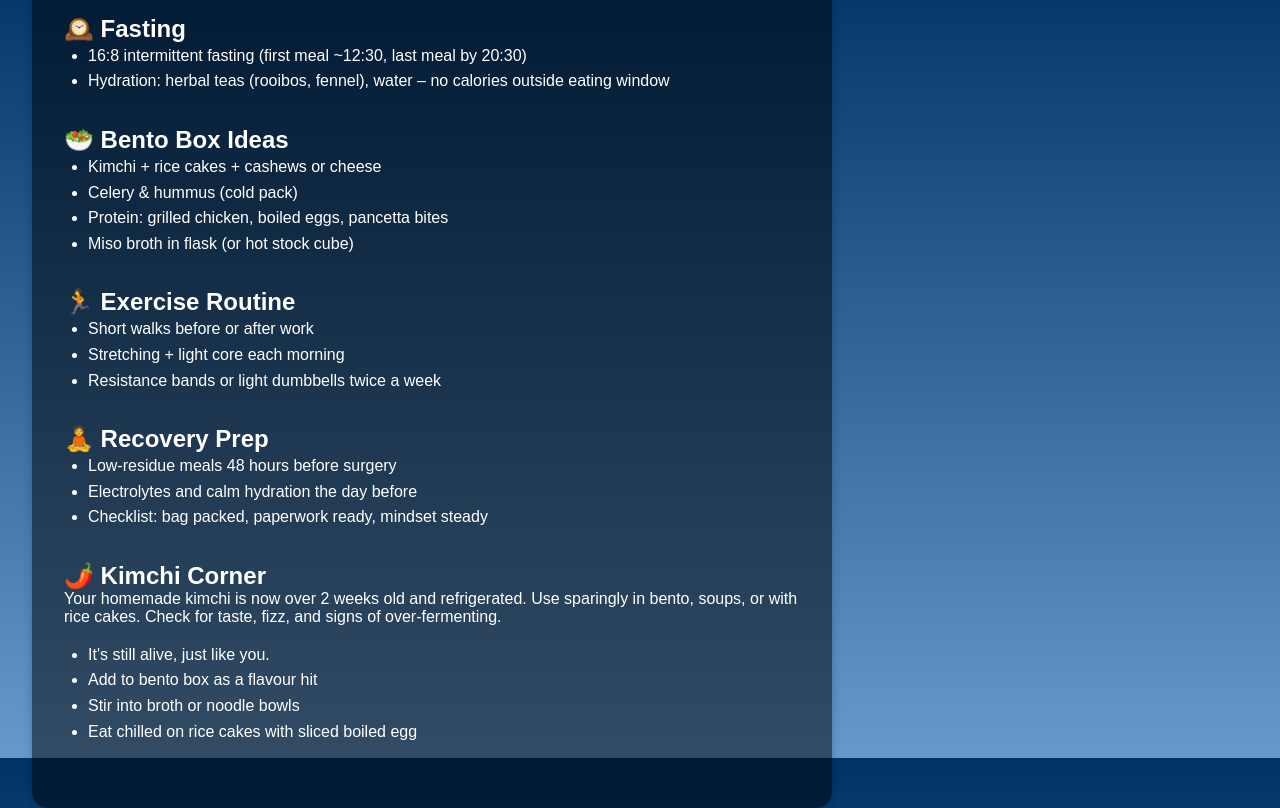
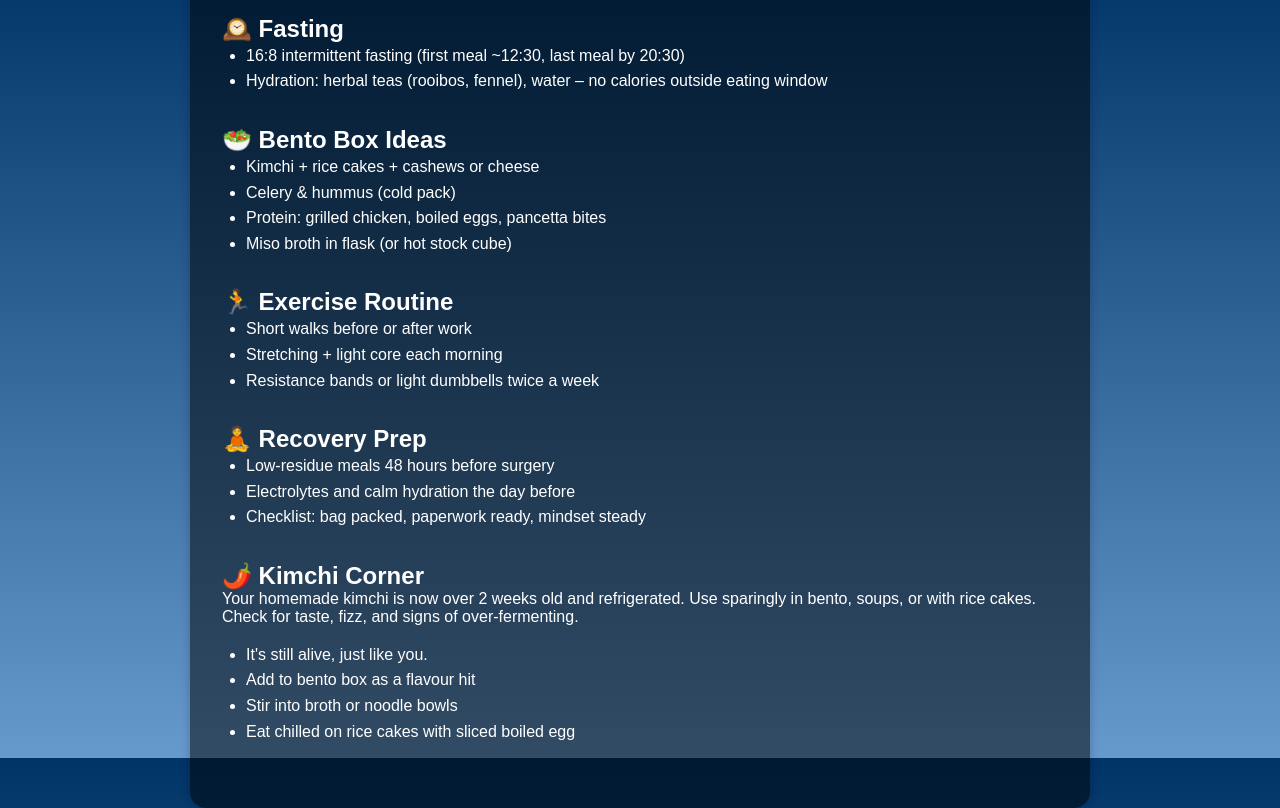
Before and after one commit to breaoneill/chuffchart-countdown, a plain HTML site: page prep.html in a window 1280 px wide. Shown: the part 42-850 px from the top of the page. Drawn offline with Linux system fonts and the light colour scheme; a script that the page names is missing.

Commit message:
Restyle Prep page

```diff
--- a/prep.html
+++ b/prep.html
@@ -11,18 +11,15 @@
       font-family: sans-serif;
       color: #fff;
       background: linear-gradient(to bottom, #003366, #6699cc);
-      display: flex;
-      justify-content: center;
       padding: 2rem;
     }
 
     .background-gradient {
-      width: 100%;
+      max-width: 900px;
+      margin: 0 auto;
     }
 
     .content {
-      max-width: 800px;
-      width: 100%;
       padding: 2rem;
       background-color: rgba(0, 0, 0, 0.5);
       border-radius: 1rem;
```
